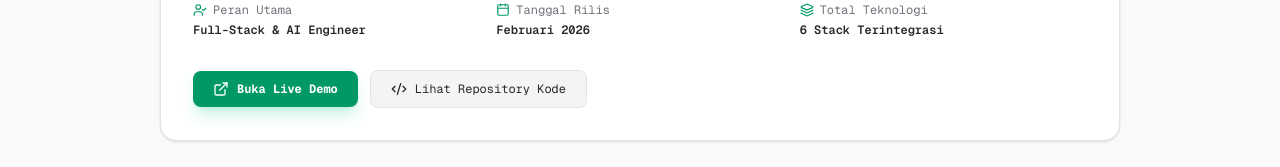
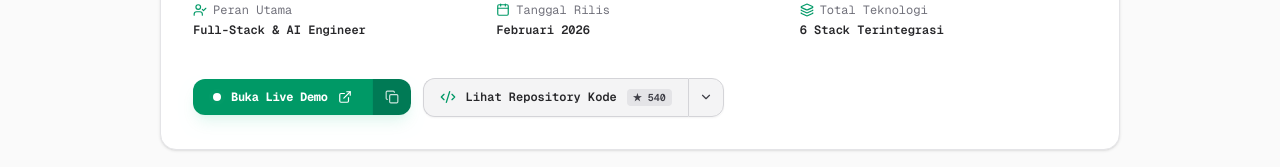
Before and after one commit to zainularifinspt/web-porto, a Next.js app: page /project/codescribe-ai-reviewer in a window 1280 px wide. Shown: the part 416-583 px from the top of the page. Built offline with nearby package versions, Linux system fonts and the light colour scheme.

Commit message:
feat(detail-project): buat tombol demo dan kode project

```diff
--- a/src/app/project/[slug]/page.tsx
+++ b/src/app/project/[slug]/page.tsx
@@ -23,6 +23,7 @@ import Navbar from "@/components/Navbar";
 import ProjectImageGallery from "@/components/ProjectImageGallery";
 import ProjectStoryAndRole from "@/components/ProjectStoryAndRole";
 import ProjectTechBadges from "@/components/ProjectTechBadges";
+import ProjectActionButtons from "@/components/ProjectActionButtons";
 
 interface PageProps {
   params: Promise<{
@@ -158,29 +159,14 @@ export default async function ProjectDetailPage({ params }: PageProps) {
           </div>
 
           {/* Action Links */}
-          <div className="mt-8 flex flex-wrap items-center gap-3">
-            {project.demoUrl && (
-              <a
-                href={project.demoUrl}
-                target="_blank"
-                rel="noopener noreferrer"
-                className="inline-flex items-center gap-2 px-5 py-2.5 rounded-lg bg-emerald-600 hover:bg-emerald-500 dark:bg-emerald-500 dark:hover:bg-emerald-400 text-white dark:text-zinc-950 font-mono font-bold text-xs transition-all shadow-lg shadow-emerald-500/20"
-              >
-                <ExternalLink className="w-4 h-4" />
-                Buka Live Demo
-              </a>
-            )}
-            {project.repoUrl && (
-              <a
-                href={project.repoUrl}
-                target="_blank"
-                rel="noopener noreferrer"
-                className="inline-flex items-center gap-2 px-5 py-2.5 rounded-lg bg-zinc-100 dark:bg-zinc-800 hover:bg-zinc-200 dark:hover:bg-zinc-700 text-zinc-800 dark:text-zinc-200 font-mono text-xs border border-zinc-200 dark:border-zinc-700 transition-colors"
-              >
-                <Code2 className="w-4 h-4" />
-                Lihat Repository Kode
-              </a>
-            )}
+          <div className="mt-8">
+            <ProjectActionButtons
+              demoUrl={project.demoUrl}
+              repoUrl={project.repoUrl}
+              title={project.title}
+              status={project.stats?.status}
+              stars={project.stats?.stars}
+            />
           </div>
         </div>
 
--- /dev/null
+++ b/src/components/ProjectActionButtons.tsx
@@ -0,0 +1,162 @@
+"use client";
+
+import React, { useState } from "react";
+import {
+  ExternalLink,
+  Code2,
+  Copy,
+  Check,
+  Terminal,
+  Lock,
+  Sparkles,
+  GitFork,
+  ChevronDown
+} from "lucide-react";
+
+interface ProjectActionButtonsProps {
+  demoUrl?: string;
+  repoUrl?: string;
+  title: string;
+  status?: string;
+  stars?: number;
+}
+
+export default function ProjectActionButtons({
+  demoUrl,
+  repoUrl,
+  title,
+  status = "Live",
+  stars
+}: ProjectActionButtonsProps) {
+  const [copiedClone, setCopiedClone] = useState(false);
+  const [copiedDemo, setCopiedDemo] = useState(false);
+  const [showCloneDropdown, setShowCloneDropdown] = useState(false);
+
+  const cloneCommand = repoUrl ? `git clone ${repoUrl}.git` : "";
+
+  const handleCopyClone = (e: React.MouseEvent) => {
+    e.preventDefault();
+    if (!cloneCommand) return;
+    navigator.clipboard.writeText(cloneCommand);
+    setCopiedClone(true);
+    setTimeout(() => setCopiedClone(false), 2000);
+  };
+
+  const handleCopyDemo = (e: React.MouseEvent) => {
+    e.preventDefault();
+    if (!demoUrl) return;
+    navigator.clipboard.writeText(demoUrl);
+    setCopiedDemo(true);
+    setTimeout(() => setCopiedDemo(false), 2000);
+  };
+
+  return (
+    <div className="space-y-3 pt-2">
+      <div className="flex flex-wrap items-center gap-3">
+        {/* Tombol Demo Utama */}
+        {demoUrl ? (
+          <div className="relative inline-flex rounded-xl shadow-lg shadow-emerald-500/10 group">
+            <a
+              href={demoUrl}
+              target="_blank"
+              rel="noopener noreferrer"
+              className="inline-flex items-center gap-2.5 px-5 py-2.5 rounded-l-xl bg-emerald-600 hover:bg-emerald-500 dark:bg-emerald-500 dark:hover:bg-emerald-400 text-white dark:text-zinc-950 font-mono font-bold text-xs transition-all tracking-tight"
+            >
+              <span className="relative flex h-2 w-2">
+                <span className="animate-ping absolute inline-flex h-full w-full rounded-full bg-white dark:bg-zinc-950 opacity-75"></span>
+                <span className="relative inline-flex rounded-full h-2 w-2 bg-white dark:bg-zinc-950"></span>
+              </span>
+              <span>Buka Live Demo</span>
+              <ExternalLink className="w-3.5 h-3.5 transition-transform group-hover:translate-x-0.5 group-hover:-translate-y-0.5" />
+            </a>
+            <button
+              onClick={handleCopyDemo}
+              title="Salin link live demo"
+              className="px-3 rounded-r-xl bg-emerald-700 hover:bg-emerald-600 dark:bg-emerald-600 dark:hover:bg-emerald-500 text-white dark:text-zinc-950 border-l border-emerald-500/40 transition-colors flex items-center justify-center"
+            >
+              {copiedDemo ? (
+                <Check className="w-3.5 h-3.5" />
+              ) : (
+                <Copy className="w-3.5 h-3.5 opacity-80 group-hover:opacity-100" />
+              )}
+            </button>
+          </div>
+        ) : (
+          <button
+            disabled
+            className="inline-flex items-center gap-2 px-5 py-2.5 rounded-xl bg-zinc-100 dark:bg-zinc-800 text-zinc-400 dark:text-zinc-500 font-mono text-xs cursor-not-allowed border border-zinc-200 dark:border-zinc-700"
+          >
+            <Lock className="w-3.5 h-3.5" />
+            <span>Demo Lingkungan Internal</span>
+          </button>
+        )}
+
+        {/* Tombol Source Code Repository */}
+        {repoUrl ? (
+          <div className="relative inline-flex rounded-xl shadow-xs">
+            <a
+              href={repoUrl}
+              target="_blank"
+              rel="noopener noreferrer"
+              className="inline-flex items-center gap-2.5 px-4 py-2.5 rounded-l-xl bg-zinc-100 dark:bg-zinc-800 hover:bg-zinc-200 dark:hover:bg-zinc-700 text-zinc-800 dark:text-zinc-200 font-mono text-xs font-semibold border border-r-0 border-zinc-300 dark:border-zinc-700 transition-colors"
+            >
+              <Code2 className="w-4 h-4 text-emerald-600 dark:text-emerald-400" />
+              <span>Lihat Repository Kode</span>
+              {stars && (
+                <span className="px-1.5 py-0.5 text-[10px] rounded bg-zinc-200 dark:bg-zinc-700 text-zinc-700 dark:text-zinc-300">
+                  ★ {stars}
+                </span>
+              )}
+            </a>
+            <button
+              onClick={() => setShowCloneDropdown(!showCloneDropdown)}
+              title="Buka opsi git clone"
+              className="px-2.5 rounded-r-xl bg-zinc-100 dark:bg-zinc-800 hover:bg-zinc-200 dark:hover:bg-zinc-700 text-zinc-700 dark:text-zinc-300 border border-zinc-300 dark:border-zinc-700 transition-colors flex items-center justify-center"
+            >
+              <ChevronDown className={`w-3.5 h-3.5 transition-transform ${showCloneDropdown ? "rotate-180" : ""}`} />
+            </button>
+          </div>
+        ) : (
+          <span className="inline-flex items-center gap-2 px-4 py-2.5 rounded-xl bg-zinc-100 dark:bg-zinc-800/80 text-zinc-500 dark:text-zinc-400 font-mono text-xs border border-zinc-200 dark:border-zinc-700/60">
+            <Lock className="w-3.5 h-3.5" />
+            <span>Kode Sumber Privat (Proprietary)</span>
+          </span>
+        )}
+      </div>
+
+      {/* Dropdown Clone Command Bar */}
+      {showCloneDropdown && repoUrl && (
+        <div className="p-3.5 rounded-xl bg-zinc-900 text-zinc-100 border border-zinc-700 shadow-xl max-w-lg font-mono text-xs animate-in fade-in slide-in-from-top-2 duration-150">
+          <div className="flex items-center justify-between gap-2 mb-2 pb-2 border-b border-zinc-800">
+            <div className="flex items-center gap-2 text-zinc-400 text-[11px]">
+              <Terminal className="w-3.5 h-3.5 text-emerald-400" />
+              <span>Clone repository ke lokal mesin Anda:</span>
+            </div>
+            <span className="text-[10px] text-zinc-500">SSH / HTTPS</span>
+          </div>
+          <div className="flex items-center justify-between gap-2 bg-zinc-950 p-2.5 rounded-lg border border-zinc-800">
+            <code className="text-[11px] text-emerald-400 select-all truncate">
+              {cloneCommand}
+            </code>
+            <button
+              onClick={handleCopyClone}
+              className="shrink-0 inline-flex items-center gap-1 px-2.5 py-1 rounded bg-zinc-800 hover:bg-zinc-700 text-zinc-200 text-[10px] transition-colors"
+            >
+              {copiedClone ? (
+                <>
+                  <Check className="w-3 h-3 text-emerald-400" />
+                  <span className="text-emerald-400">Tersalin!</span>
+                </>
+              ) : (
+                <>
+                  <Copy className="w-3 h-3" />
+                  <span>Salin</span>
+                </>
+              )}
+            </button>
+          </div>
+        </div>
+      )}
+    </div>
+  );
+}
```
